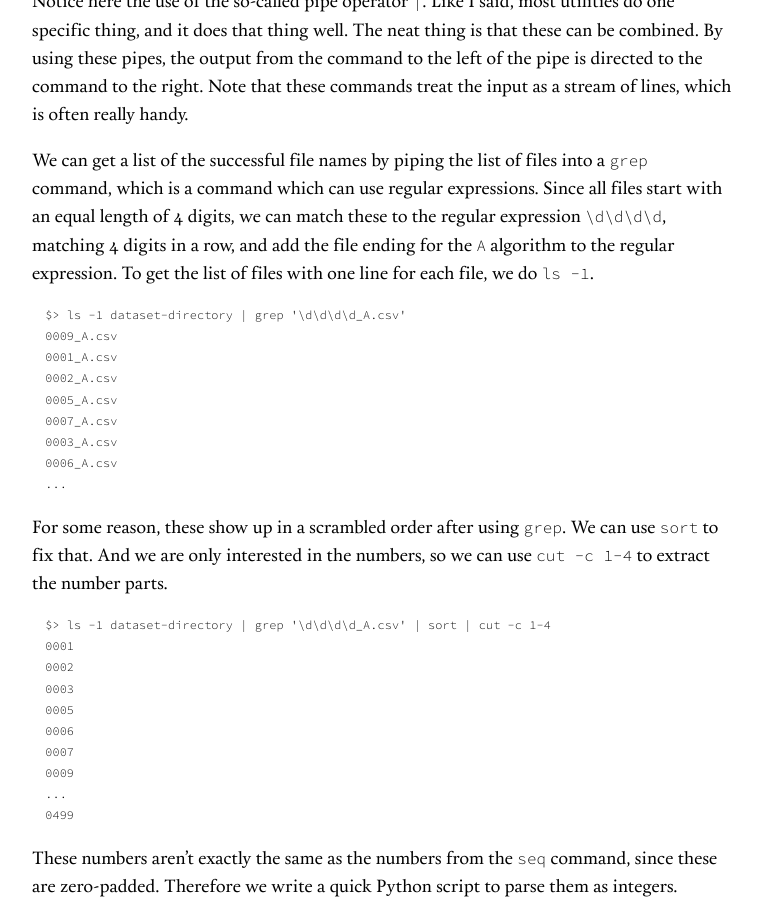
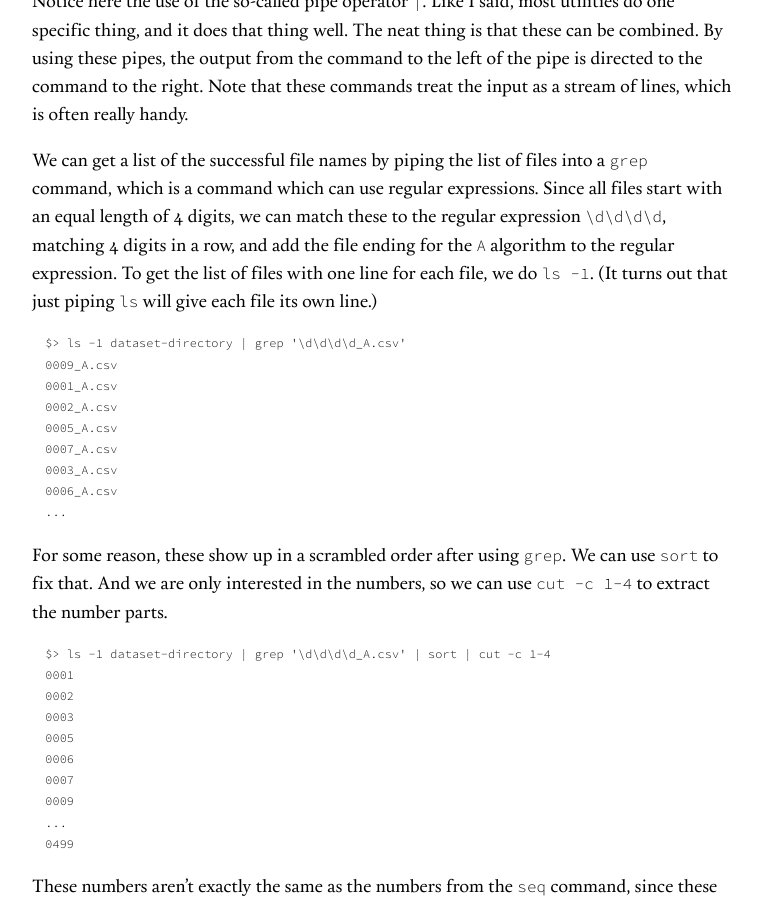
Before and after one commit to vegarsti/vegarsti.github.io, a Jekyll site: the page built from _posts/2019-02-13-unix.md, in a window 1280 px wide and 900 px high, scrolled down 2068 px. Shown: the whole window, without its empty margins (258-1019 px from the left). Built offline with Jekyll 4.4.1, drawn with Linux system fonts in a browser that asks for light colours; nearby versions of some CDN libraries.

Commit message:
Add remark about ls

````diff
--- a/_posts/2019-02-13-unix.md
+++ b/_posts/2019-02-13-unix.md
@@ -74,7 +74,7 @@ olor
 ```
 Notice here the use of the so-called pipe operator `|`. Like I said, most utilities do one specific thing, and it does that thing well. The neat thing is that these can be combined. By using these pipes, the output from the command to the left of the pipe is directed to the command to the right. Note that these commands treat the input as a stream of lines, which is often really handy.
 
-We can get a list of the successful file names by piping the list of files into a `grep` command, which is a command which can use regular expressions. Since all files start with an equal length of 4 digits, we can match these to the regular expression `\d\d\d\d`, matching 4 digits in a row, and add the file ending for the `A` algorithm to the regular expression. To get the list of files with one line for each file, we do `ls -1`.
+We can get a list of the successful file names by piping the list of files into a `grep` command, which is a command which can use regular expressions. Since all files start with an equal length of 4 digits, we can match these to the regular expression `\d\d\d\d`, matching 4 digits in a row, and add the file ending for the `A` algorithm to the regular expression. To get the list of files with one line for each file, we do `ls -1`. (It turns out that just piping `ls` will give each file its own line.)
 
 ```
 $> ls -1 dataset-directory | grep '\d\d\d\d_A.csv'
````
